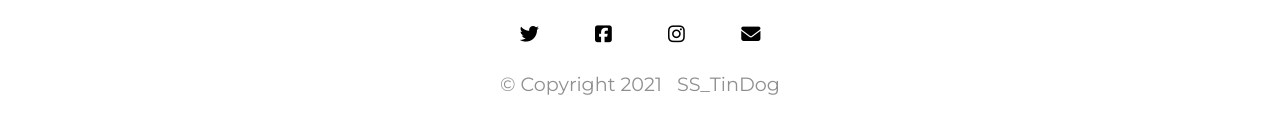
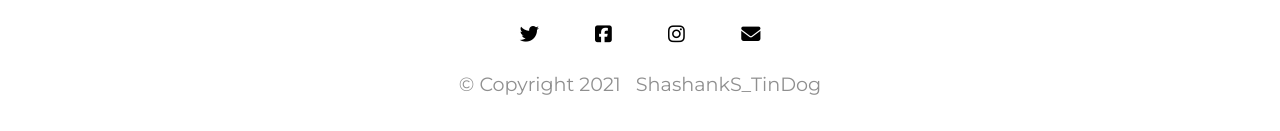
Before and after one commit to Shashank-57/TinDog-Website, a plain HTML site: page index.html in a window 1280 px wide. Shown: the part 3183-3314 px from the top of the page. Drawn offline with nearby package versions, Linux system fonts and the light colour scheme.

Commit message:
Update index.html

```diff
--- a/index.html
+++ b/index.html
@@ -225,7 +225,7 @@
     <a href="#"><i class="fab fa-instagram ficon"></i></a>
     <a href="#"><i class="fas fa-envelope ficon"></i></a>
 
-    <p>© Copyright 2021 &nbsp SS_TinDog</p>
+    <p>© Copyright 2021 &nbsp ShashankS_TinDog</p>
 
   </footer>
 
```
